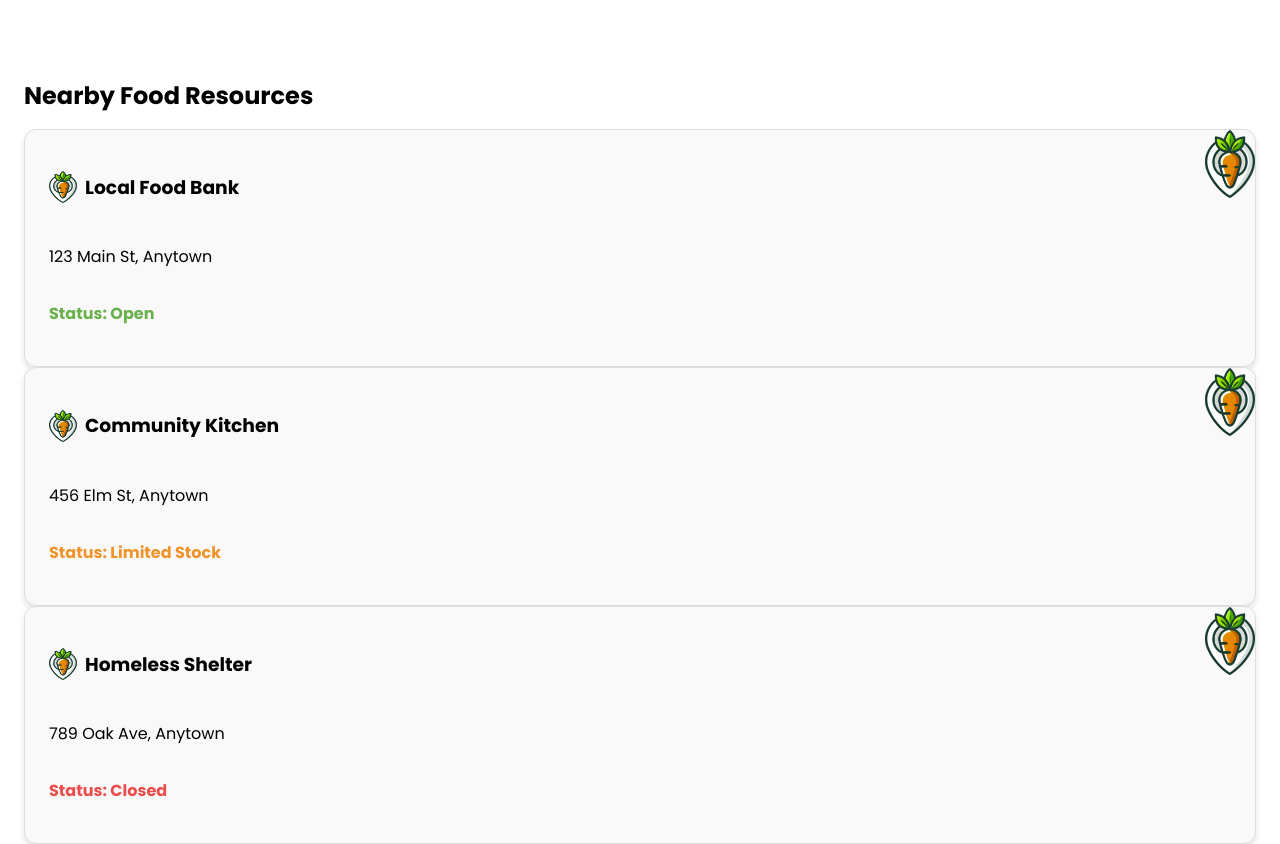
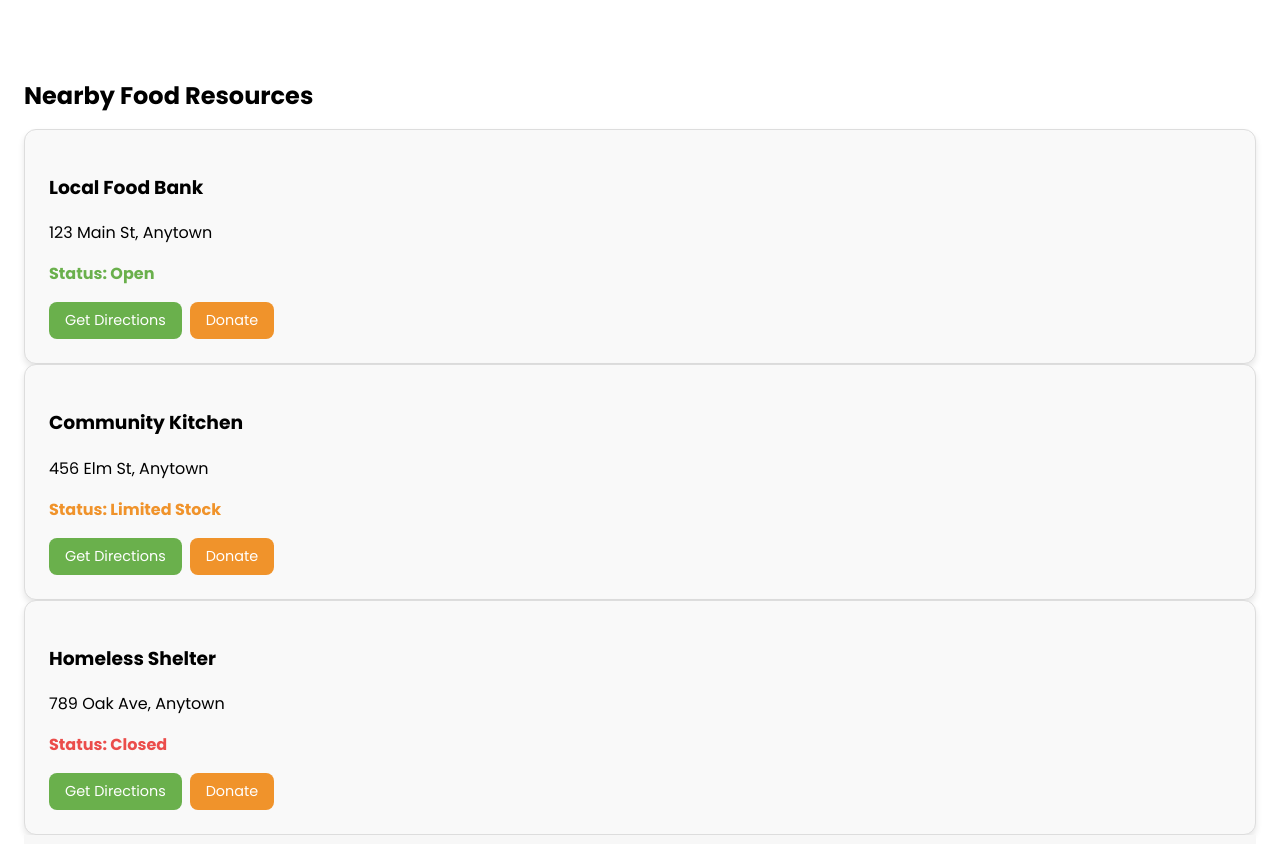
Before and after one commit to austin-schoster7/UI-Project-4, a SvelteKit app: page / in a window 1280 px wide. Shown: the part 980-1824 px from the top of the page. Built offline with nearby package versions, Linux system fonts and the light colour scheme; no server answers.

Commit message:
Made it so map centers on resources when clicked

```diff
--- a/src/lib/components/Map.svelte
+++ b/src/lib/components/Map.svelte
@@ -1,5 +1,7 @@
 <script>
   import { onMount } from 'svelte';
+
+  let map;
 
   // Custom map styles
   const styles = [
@@ -13,8 +15,6 @@
     },
   ];
 
-    let map;
-
   // Food resource locations
   const resources = [
     { name: 'Local Food Bank', position: { lat: 37.7749, lng: -122.4194 }, status: 'Open' },
@@ -22,18 +22,17 @@
     { name: 'Homeless Shelter', position: { lat: 37.7949, lng: -122.4294 }, status: 'Closed' },
   ];
 
-    // Initialize Google Map
   const initMap = (userLocation) => {
-      // If userLocation is provided, center the map there, otherwise default to San Francisco
     const center = userLocation || { lat: 37.7749, lng: -122.4194 };
 
+    // Initialize the Google Map
     map = new google.maps.Map(document.getElementById('map'), {
       center,
       zoom: 13,
       styles,
     });
 
-      // Add markers for each resource
+    // Add markers for resources
     resources.forEach((resource) => {
       const marker = new google.maps.Marker({
         position: resource.position,
@@ -41,7 +40,7 @@
         title: resource.name,
       });
 
-        // Show an alert on click
+      // Add a click listener to the marker
       marker.addListener('click', () => {
         alert(`Clicked on: ${resource.name}`);
       });
@@ -54,14 +53,14 @@
         map,
         title: 'Your Location',
         icon: {
-            url: 'http://maps.google.com/mapfiles/ms/icons/blue-dot.png', // Blue marker for user location
+          url: 'http://maps.google.com/mapfiles/ms/icons/blue-dot.png',
         },
       });
     }
   };
 
   onMount(() => {
-      // Try to get the user's current location
+    // Try to get the user's location
     if (navigator.geolocation) {
       navigator.geolocation.getCurrentPosition(
         (position) => {
@@ -78,16 +77,23 @@
             script.async = true;
             document.head.appendChild(script);
 
-              // Attach the initMap function to the global window object
             window.initMap = () => initMap(userLocation);
           } else {
-              // If script is already loaded, initialize the map immediately
             initMap(userLocation);
           }
         },
         (error) => {
           console.error('Error getting user location:', error);
-            // Fall back to default center if location access is denied
+          initFallbackMap();
+        }
+      );
+    } else {
+      console.error('Geolocation is not supported by this browser.');
+      initFallbackMap();
+    }
+  });
+
+  const initFallbackMap = () => {
     if (!window.google) {
       const script = document.createElement('script');
       script.src = `https://maps.googleapis.com/maps/api/js?key=AIzaSyCaKhk4wwQojO33N-MCBmK9lByi968scTM&callback=initMap`;
@@ -95,30 +101,22 @@
       script.async = true;
       document.head.appendChild(script);
 
-              // Attach the initMap function to the global window object
       window.initMap = () => initMap(null);
     } else {
       initMap(null);
     }
-          }
-        );
+  };
+
+  // Exported function to center the map on a specific location
+  export function centerOnLocation(location) {
+    console.log('Centering on location:', location);
+    if (map && location) {
+      map.setCenter(location);
+      map.setZoom(15); // Zoom closer to the location
     } else {
-        console.error('Geolocation is not supported by this browser.');
-        // Fall back to default center
-        if (!window.google) {
-          const script = document.createElement('script');
-          script.src = `https://maps.googleapis.com/maps/api/js?key=AIzaSyCaKhk4wwQojO33N-MCBmK9lByi968scTM&callback=initMap`;
-          script.defer = true;
-          script.async = true;
-          document.head.appendChild(script);
-
-          // Attach the initMap function to the global window object
-          window.initMap = () => initMap(null);
-        } else {
-          initMap(null);
+      console.error("Map is not initialized or invalid location provided.");
     }
   }
-    });
 </script>
 
 <style>
--- a/src/lib/components/ResourceCard.svelte
+++ b/src/lib/components/ResourceCard.svelte
@@ -2,23 +2,25 @@
   export let resource = {
     name: 'Resource Name',
     address: '123 Main Street',
-      status: 'Open', // Options: Open, Limited Stock, Closed
+    status: 'Open',
+    location: { lat: 0, lng: 0 }, // Latitude and Longitude of the resource
   };
+
+  export let onCenterMap = () => {};
+  export let onGetDirections = () => {};
+  export let onDonate = () => {};
 </script>
 
 <style>
   .card {
-        background: #f9f9f9 url('/pin-transparent.png') no-repeat top right;
-        background-size: 50px;
-        border: 1px solid #ddd; /* Subtle border for better contrast */
+    background: #f9f9f9;
+    border: 1px solid #ddd;
     border-radius: 12px;
     box-shadow: 0 4px 6px rgba(0, 0, 0, 0.1);
     padding: 1.5rem;
     transition: transform 0.2s ease, box-shadow 0.2s ease;
     font-family: 'Poppins', sans-serif;
-        display: flex;
-        flex-direction: column;
-        gap: 0.5rem;
+    cursor: pointer;
   }
 
   .card:hover {
@@ -26,21 +28,42 @@
     box-shadow: 0 6px 12px rgba(0, 0, 0, 0.15);
   }
 
-    .header {
+  .buttons {
     display: flex;
-        align-items: center;
-        gap: 0.5rem; /* Space between pin logo and text */
+    gap: 0.5rem;
+    margin-top: 1rem;
   }
 
-    .header img {
-        height: 32px; /* Pin logo size */
-        width: 28px;
-        transition: transform 0.2s ease, opacity 0.2s ease;
+  .buttons button {
+    padding: 0.5rem 1rem;
+    border: none;
+    border-radius: 8px;
+    font-size: 0.9rem;
+    cursor: pointer;
+    font-family: 'Poppins', sans-serif;
+  }
+
+  .directions-button {
+    background: #6ab04c; /* Green for directions */
+    color: white;
+  }
+
+  .directions-button:hover {
+    background: #4e9b3b;
+  }
+
+  .donate-button {
+    background: #f0932b; /* Orange for donations */
+    color: white;
+  }
+
+  .donate-button:hover {
+    background: #d87c25;
   }
 
   .status {
     font-weight: bold;
-        margin-top: 0.5rem;
+    margin-top: 1rem;
   }
 
   .status.open {
@@ -56,13 +79,18 @@
   }
 </style>
 
-  <div class="card">
-    <div class="header">
-      <img src="/pin-transparent.png" alt="Location Pin" />
+<div class="card" on:click={() => onCenterMap(resource.location)}>
   <h3>{resource.name}</h3>
-    </div>
   <p>{resource.address}</p>
   <p class="status {resource.status.toLowerCase().replace(' ', '-')}">
     Status: {resource.status}
   </p>
+  <div class="buttons">
+    <button class="directions-button" on:click={(e) => { e.stopPropagation(); onGetDirections(resource); }}>
+      Get Directions
+    </button>
+    <button class="donate-button" on:click={(e) => { e.stopPropagation(); onDonate(resource); }}>
+      Donate
+    </button>
   </div>
+</div>
--- a/src/routes/+page.svelte
+++ b/src/routes/+page.svelte
@@ -5,29 +5,50 @@
   import Header from '$lib/components/Header.svelte';
   import Footer from '$lib/components/Footer.svelte';
 
+  import { onMount } from 'svelte';
+
   let showFilterModal = false;
 
   let resources = [
-      { name: "Local Food Bank", address: "123 Main St, Anytown", status: "Open" },
-      { name: "Community Kitchen", address: "456 Elm St, Anytown", status: "Limited Stock" },
-      { name: "Homeless Shelter", address: "789 Oak Ave, Anytown", status: "Closed" }
+    {
+      name: "Local Food Bank",
+      address: "123 Main St, Anytown",
+      status: "Open",
+      location: { lat: 37.7749, lng: -122.4194 },
+    },
+    {
+      name: "Community Kitchen",
+      address: "456 Elm St, Anytown",
+      status: "Limited Stock",
+      location: { lat: 37.7849, lng: -122.4094 },
+    },
+    {
+      name: "Homeless Shelter",
+      address: "789 Oak Ave, Anytown",
+      status: "Closed",
+      location: { lat: 37.7649, lng: -122.4294 },
+    },
   ];
 
   let filteredResources = [...resources];
-    let filter = {
-      status: '',
-      name: ''
-    };
+  let filter = { status: '', name: '' };
+  let mapRef;
 
-    // Search resources by name or address
   const searchResources = (query) => {
     filteredResources = resources.filter((r) =>
       r.name.toLowerCase().includes(query.toLowerCase()) ||
       r.address.toLowerCase().includes(query.toLowerCase())
     );
+
+    if (mapRef && mapRef.setResourceMarkers) {
+      mapRef.setResourceMarkers(filteredResources.map(r => ({
+        name: r.name,
+        position: r.location,
+        status: r.status,
+      })));
+    }
   };
 
-    // Apply filters based on status and name
   const filterResources = () => {
     const statusFilter = filter.status.toLowerCase();
     const nameFilter = filter.name.toLowerCase();
@@ -37,14 +58,41 @@
       const matchesName = nameFilter ? r.name.toLowerCase().includes(nameFilter) : true;
       return matchesStatus && matchesName;
     });
+
+    if (mapRef && mapRef.setResourceMarkers) {
+      mapRef.setResourceMarkers(filteredResources.map(r => ({
+        name: r.name,
+        position: r.location,
+        status: r.status,
+      })));
+    }
   };
 
-    // Remove a specific filter (status or name) and reapply filters
   const removeFilter = (type) => {
-      filter[type] = ''; // Clear the specific filter
-      filterResources(); // Reapply filters
+    filter[type] = '';
+    filterResources();
   };
+
+  // Center the map on the selected resource
+  const onCenterMap = (location) => {
+    console.log('Centering map on:', location);
+    if (mapRef && mapRef.centerOnLocation) {
+      mapRef.centerOnLocation(location);
+    }
+  };
+
+  const onGetDirections = (resource) => {
+    const { lat, lng } = resource.location;
+    const url = `https://www.google.com/maps/dir/?api=1&destination=${lat},${lng}`;
+    window.open(url, '_blank');
+  };
+
+  const onDonate = (resource) => {
+    alert(`Thank you for considering a donation to ${resource.name}!`);
+  };
+
 </script>
+
 
   <style>
     .filter-modal {
@@ -181,14 +229,19 @@
   {/if}
 
   <div style="height: 100%; width: 100%; display: block;">
-    <Map />
+    <Map bind:this={mapRef} />
   </div>
 
   <h2>Nearby Food Resources</h2>
 
   <div>
     {#each filteredResources as resource}
-      <ResourceCard {resource} />
+      <ResourceCard
+        {resource}
+        onCenterMap={() => onCenterMap(resource.location)}
+        onGetDirections={onGetDirections}
+        onDonate={onDonate}
+      />
     {/each}
   </div>
 
```
Lines whose indentation alone changed are shown as unchanged.
